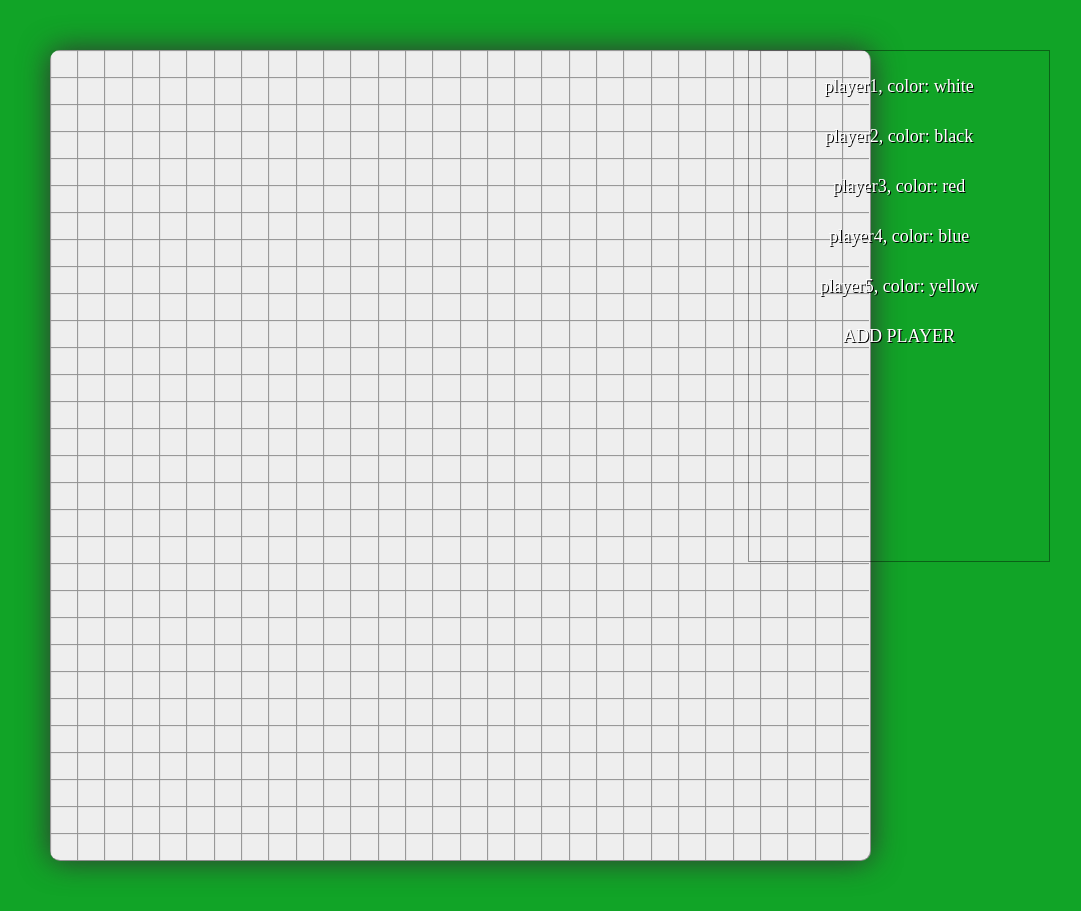
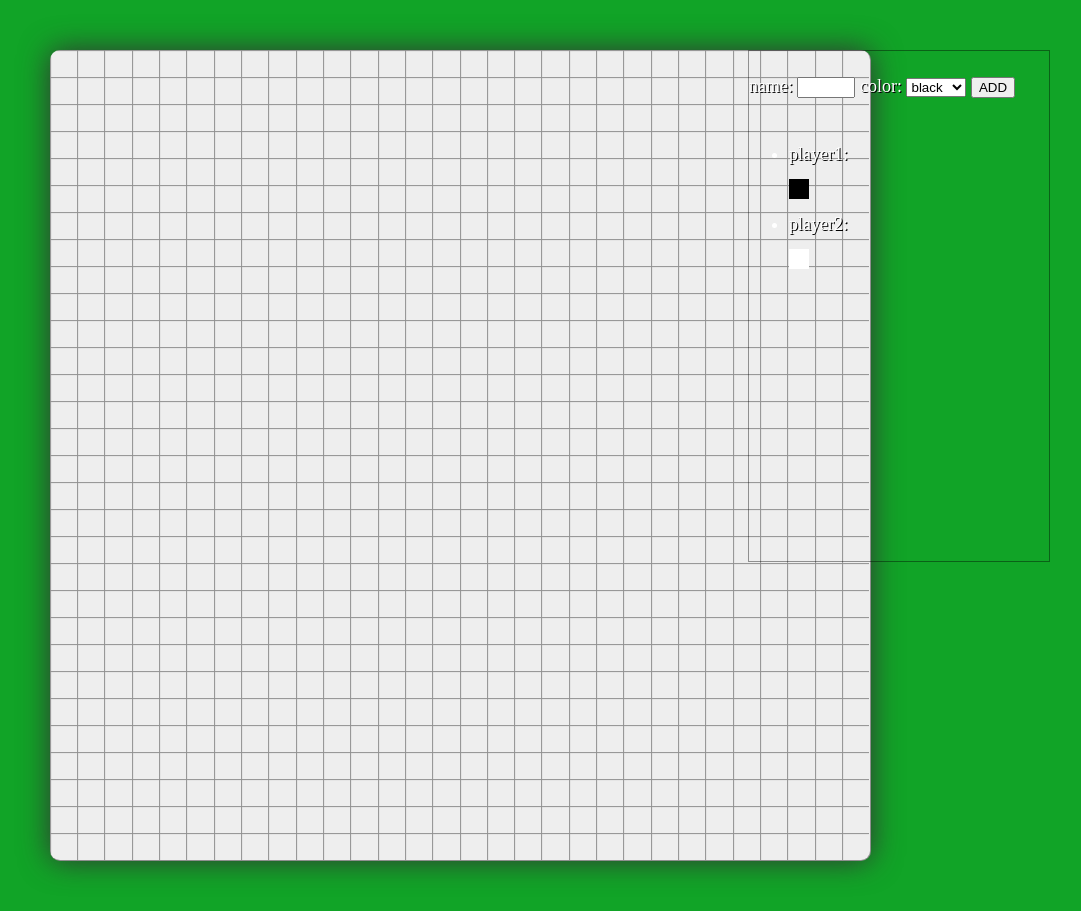
Before and after one commit to ld000/renju, a website built with webpack: page src/index.html in a window 1280 px wide. Shown: the whole page, without its empty margins (180-1261 px from the left). Built offline with nearby package versions, Linux system fonts and the light colour scheme.

Commit message:
add add player

```diff
--- a/src/index.html
+++ b/src/index.html
@@ -6,12 +6,18 @@
   <body>
     <div id="main"></div>
     <div id="info">
-      player1, color: white<br>
-      player2, color: black<br>
-      player3, color: red<br>
-      player4, color: blue<br>
-      player5, color: yellow<br>
-      ADD PLAYER
+      name: <input type="text" id="name-input" name="" value="" style="width: 50px;" />
+      color: <select class="" id="color-input" name="">
+        <option value="black">black</option>
+        <option value="white">white</option>
+        <option value="red">red</option>
+        <option value="yellow">yellow</option>
+        <option value="blue">blue</option>
+      </select>
+      <button type="button" id="add-player">ADD</button><br>
+      <div id="players">
+
+      </div>
     </div>
   </body>
 </html>
--- a/src/index.js
+++ b/src/index.js
@@ -1,6 +1,6 @@
 import './style.css';
 
-var players = ['black', 'white', 'red', 'yellow', 'blue'];
+var players = [{ name: 'player1', color: 'black' }, { name: 'player2', color: 'white' }];
 var order = 0;
 
 var Game = (function() {
@@ -30,8 +30,28 @@ var Game = (function() {
     ele.innerHTML = board
   }
 
+  function renderPlayerBox() {
+    const div = document.getElementById('players')
+
+    let dom = '<ul>'
+    players.forEach(item => {
+      dom += (`
+          <li class="player">
+            <span>${item.name}: </span><div style="width: 20px; height: 20px; background-color: ${item.color};"></div>
+          </li>
+        `)
+    })
+    dom += '</ul>'
+    div.innerHTML = dom
+  }
+
+  function init(num) {
+    renderBoard(num)
+    renderPlayerBox()
+  }
+
   function bindEvent() {
-    ele.addEventListener('click', (e)=> {
+    ele.addEventListener('click', (e) => {
       // if(isWin) {
       //   return
       // }
@@ -40,24 +60,40 @@ var Game = (function() {
         // chessColor = 3 - chessColor
         var coord = target.getAttribute('data-coord').split(',')
 
-        if (order < 4) {
+        console.log('position: ' + coord + ' color: ' + players[order]);
+
+        target.classList.add(players[order].color)
+
+        if (order < players.length - 1) {
           order++
         } else {
           order = 0
         }
 
-        console.log('position: ' + coord + ' color: ' + players[order]);
-
-        target.classList.add(players[order])
         // mygobang.palyChess(+coord[0], +coord[1], chessColor)
       }
     })
   }
 
+  function bindAddPlayerEvent() {
+    document.getElementById('add-player').addEventListener('click', (e) => {
+      const name = document.getElementById('name-input').value
+      const color = document.getElementById('color-input').value
+
+      players.push({
+        name: name,
+        color: color
+      })
+
+      console.log('Add player, name: ' + name + ', color: ' + color)
+    })
+  }
+
   return {
     start(num) {
-      renderBoard(num)
+      init(num)
       bindEvent()
+      bindAddPlayerEvent()
     }
   }
 })()
--- a/src/style.css
+++ b/src/style.css
@@ -14,7 +14,7 @@ body {
   line-height: 50px;
   color: #fff;
   font-size: 18px;
-  text-align: center;
+  /*text-align: center;*/
   text-shadow: 1px 1px #000;
 }
 
```
